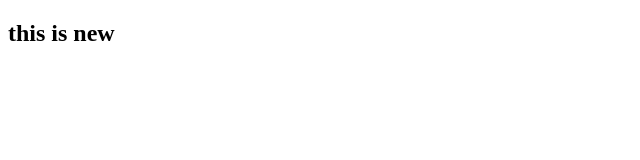
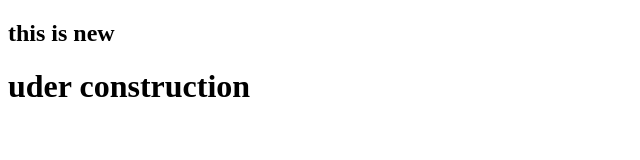
Before and after one commit to samuil22/sabbir021, a plain HTML site: page index.html in a window 1280 px wide. Shown: the whole page, without its empty margins (0-640 px from the left). Drawn offline with Linux system fonts and the light colour scheme.

Commit message:
a new line added

```diff
--- a/index.html
+++ b/index.html
@@ -8,5 +8,6 @@
 <body>
 
     <h2>this is new</h2>
+    <h1>uder construction</h1>
 </body>
 </html>
```
